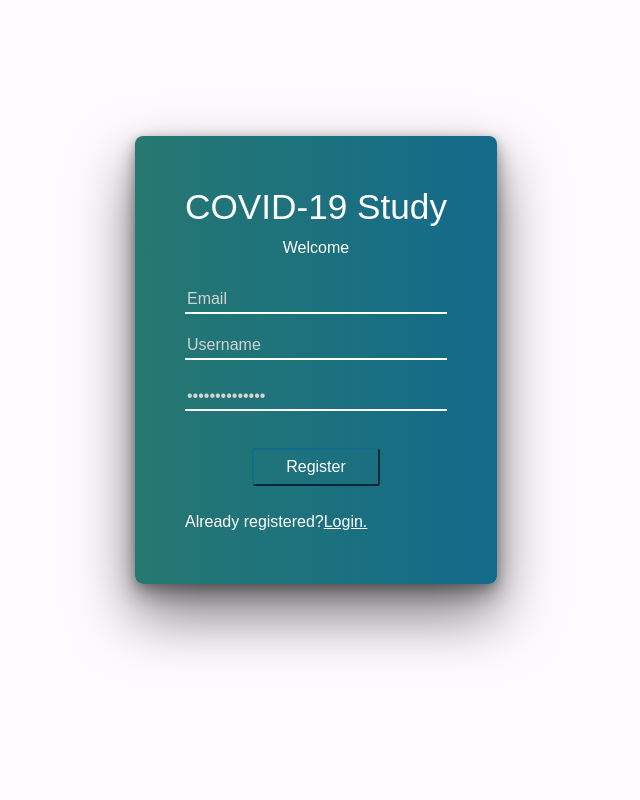
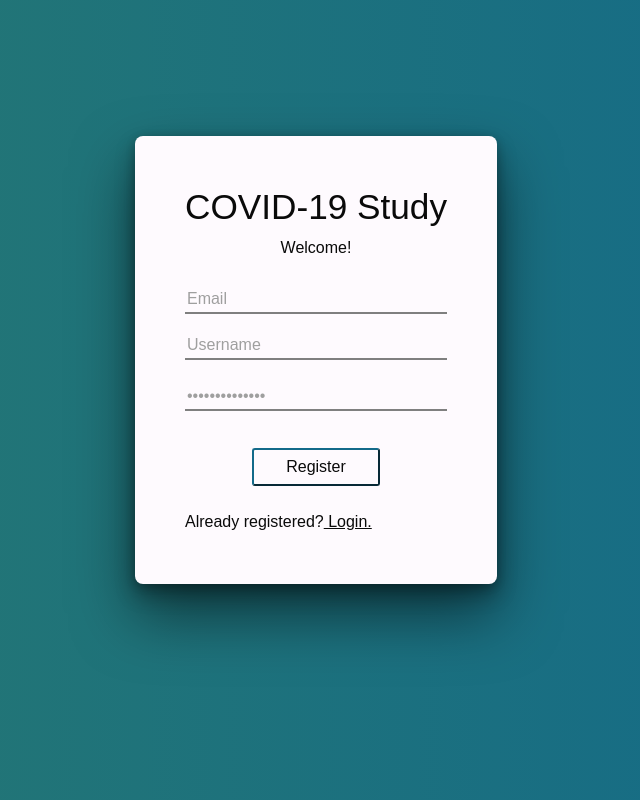
Before and after one commit to VivekPamnani/django-auth-app, a Django app: page /user/register/ in a window 1280 px wide. Shown: the whole page, without its empty margins (324-964 px from the left). Run offline with Django 4.2, Linux system fonts and the light colour scheme; some libraries are stand-ins or nearby versions.

Commit message:
added inverted css template for login/register forms

```diff
--- a/user/static/login.css
+++ b/user/static/login.css
@@ -1,16 +1,21 @@
 body {
     background: #fefafe;
+    background: #136a8a;
+    background:
+      -webkit-linear-gradient(to right, #267871, #136a8a);
+    background:
+      linear-gradient(to right, #267871, #136a8a);
     font-family: Assistant, sans-serif;
     display: flex;
     min-height: 90vh;
   }
   .login {
-    color: white;
-    background: #136a8a;
-    background:
+    color: #0a0a0a;
+    background: #fefafe;
+    /* background:
       -webkit-linear-gradient(to right, #267871, #136a8a);
     background:
-      linear-gradient(to right, #267871, #136a8a);
+      linear-gradient(to right, #267871, #136a8a); */
     margin: auto;
     box-shadow:
       0px 2px 10px rgba(0,0,0,0.2),
@@ -33,35 +38,36 @@ body {
   .login .form input[type=text].text, input[type=email] {
     border: none;
     background: none;
-    box-shadow: 0px 2px 0px 0px white;
+    box-shadow: 0px 2px 0px 0px #7f7f7f;
     width: 100%;
-    color: white;
+    color: #0a0a0a;
     font-size: 1em;
     outline: none;
     margin-top: 10px;
     margin-bottom: 10px;
   }
   .login .form .text::placeholder {
-    color: #D3D3D3;
+    /* color: #D3D3D3; */
+    color: #9f9f9f
   }
   .login .form input[type=password].password {
     border: none;
     background: none;
-    box-shadow: 0px 2px 0px 0px white;
+    box-shadow: 0px 2px 0px 0px #7f7f7f;
     width: 100%;
-    color: white;
+    color: #0a0a0a;
     font-size: 1em;
     outline: none;
     margin-bottom: 15px;
     margin-top: 15px;
   }
   .login .form .password::placeholder {
-    color: #D3D3D3;
+    color: #9f9f9f;
   }
   .login .form .btn-login {
     background: none;
     text-decoration: none;
-    color: white;
+    color: #0a0a0a;
     /* box-shadow: 0px 0px 0px 2px white; */
     border-color: #136a8a;
     border-radius: 3px;
@@ -77,7 +83,7 @@ body {
   }
   .forgot {
     text-decoration: underline;
-    color: white;
+    color: #0a0a0a;
     /* float: right; */
   }
   footer {
--- a/user/templates/user/login.html
+++ b/user/templates/user/login.html
@@ -5,7 +5,7 @@
   <title>COVID-19 Study: Welcome back! </title>
   {% load static %}
   <link rel="stylesheet" href="{% static 'css/bootstrap.min.css' %}">
-  <link rel="stylesheet" href="{% static 'login.css' %}">
+  <link rel="stylesheet" href="{% static 'login_inverse.css' %}">
 </head>
 
 <body>
@@ -14,7 +14,7 @@
   <div class='head'>
   <h1 class='company'>COVID-19 Study</h1>
   </div>
-  <p class='msg'>Welcome back</p>
+  <p class='msg'>Welcome back!</p>
   <div class='form'>
     <form action="{% url 'user:login' %}" method="post">
         {% csrf_token %}
@@ -27,7 +27,7 @@
         </div>
         <br>
         <div>
-          Don't have an account?<a class='forgot' href="/user/register">Register.</a>
+          Don't have an account?<a class='forgot' href="/user/register"> Register. </a>
         </div>
         <!-- <a href="#" class='forgot'>Forgot?</a> -->
     </form>
--- a/user/templates/user/registration.html
+++ b/user/templates/user/registration.html
@@ -15,7 +15,7 @@
   <div class='head'>
   <h1 class='company'>COVID-19 Study</h1>
   </div>
-  <p class='msg'>Welcome</p>
+  <p class='msg'>Welcome!</p>
   <div class='form'>
     <form action="{% url 'user:register' %}" method="post">
         {% csrf_token %}
@@ -29,7 +29,7 @@
         </div>
         <br>
         <div>
-          Already registered?<a class='forgot' href="/user/login">Login.</a>
+          Already registered?<a class='forgot' href="/user/login"> Login. </a>
         </div>
         <!-- <a href="#" class='forgot'>Forgot?</a> -->
     </form>
```
Also changed, not shown: db.sqlite3.
